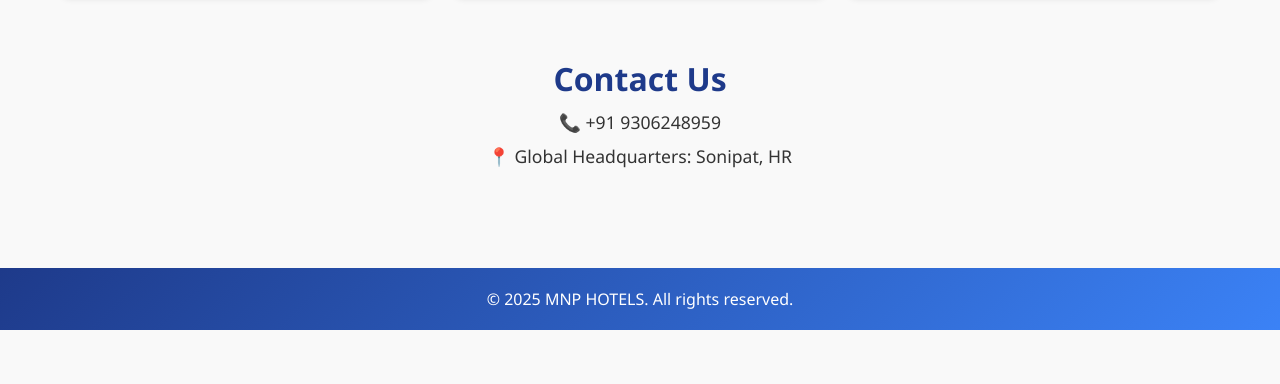
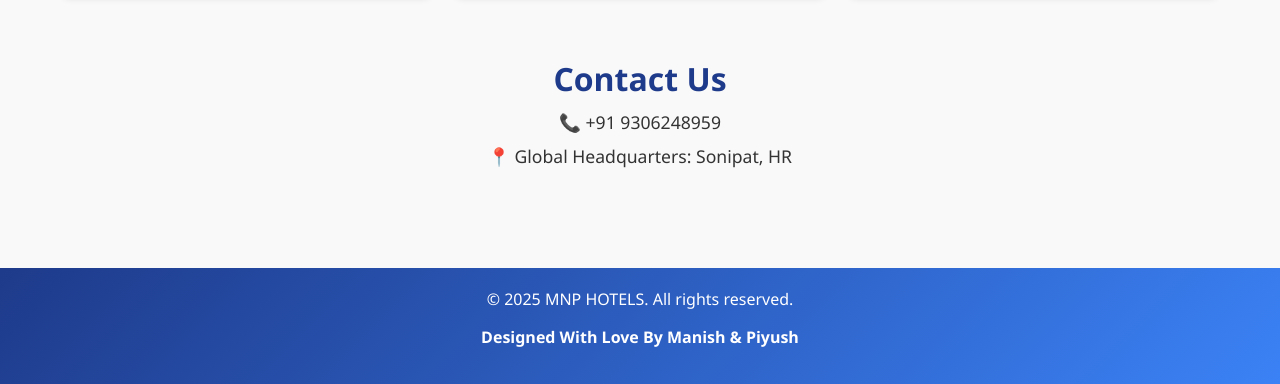
Before and after one commit to PiyushKumarBharati/Hotel-Management-Website, a plain HTML site: page index.html in a window 1280 px wide. Shown: the part 979-1363 px from the top of the page. Before the commit the page ends 1309 px from the top, so only its background shows below. Drawn offline with Linux system fonts and the light colour scheme.

Commit message:
Update index.html

```diff
--- a/index.html
+++ b/index.html
@@ -186,6 +186,7 @@
 
   <footer class="footer">
     &copy; 2025 MNP HOTELS. All rights reserved.
+    <p><b>Designed With Love By Manish & Piyush</b></p>
   </footer>
 
   <script>
```
